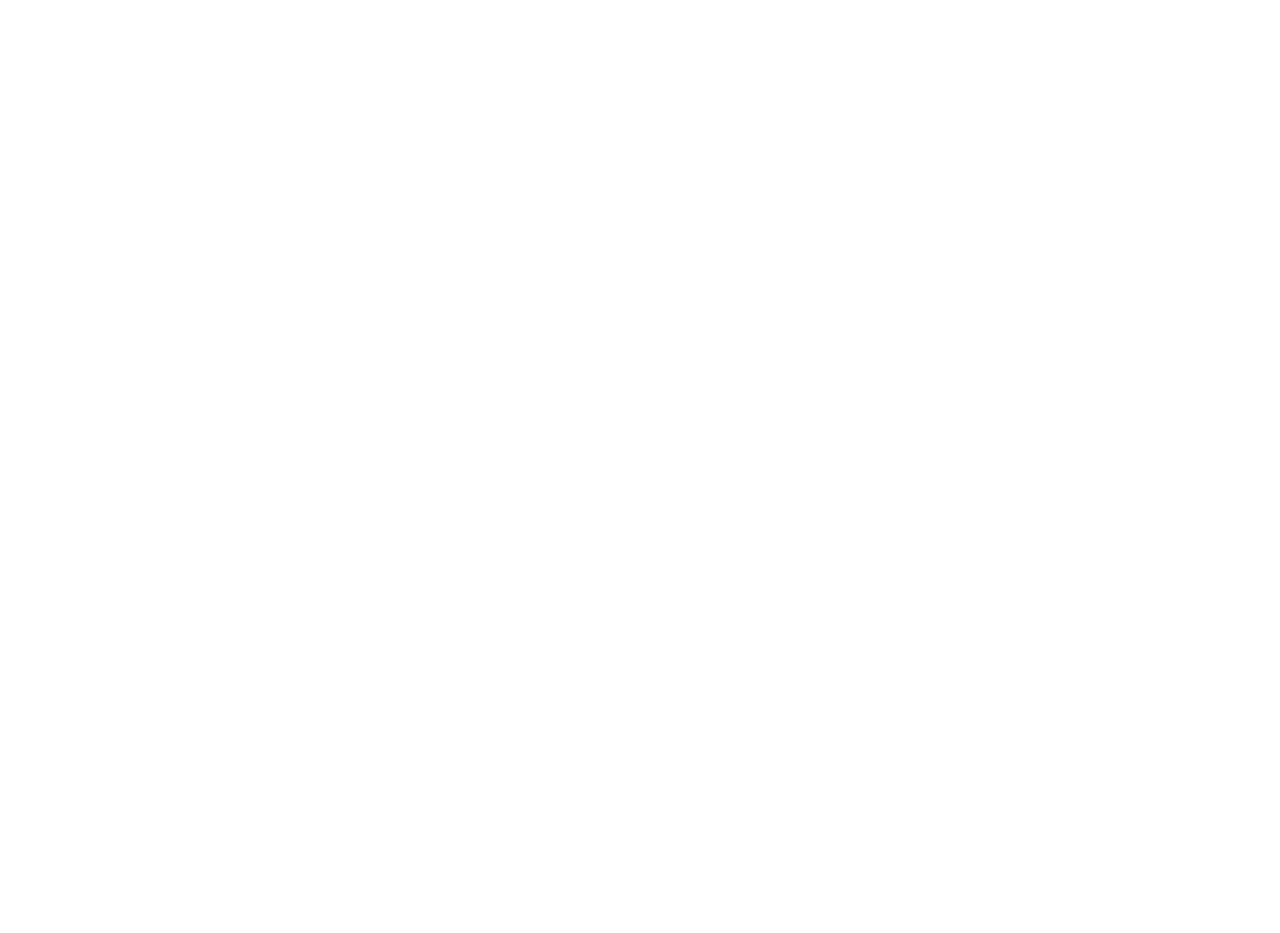
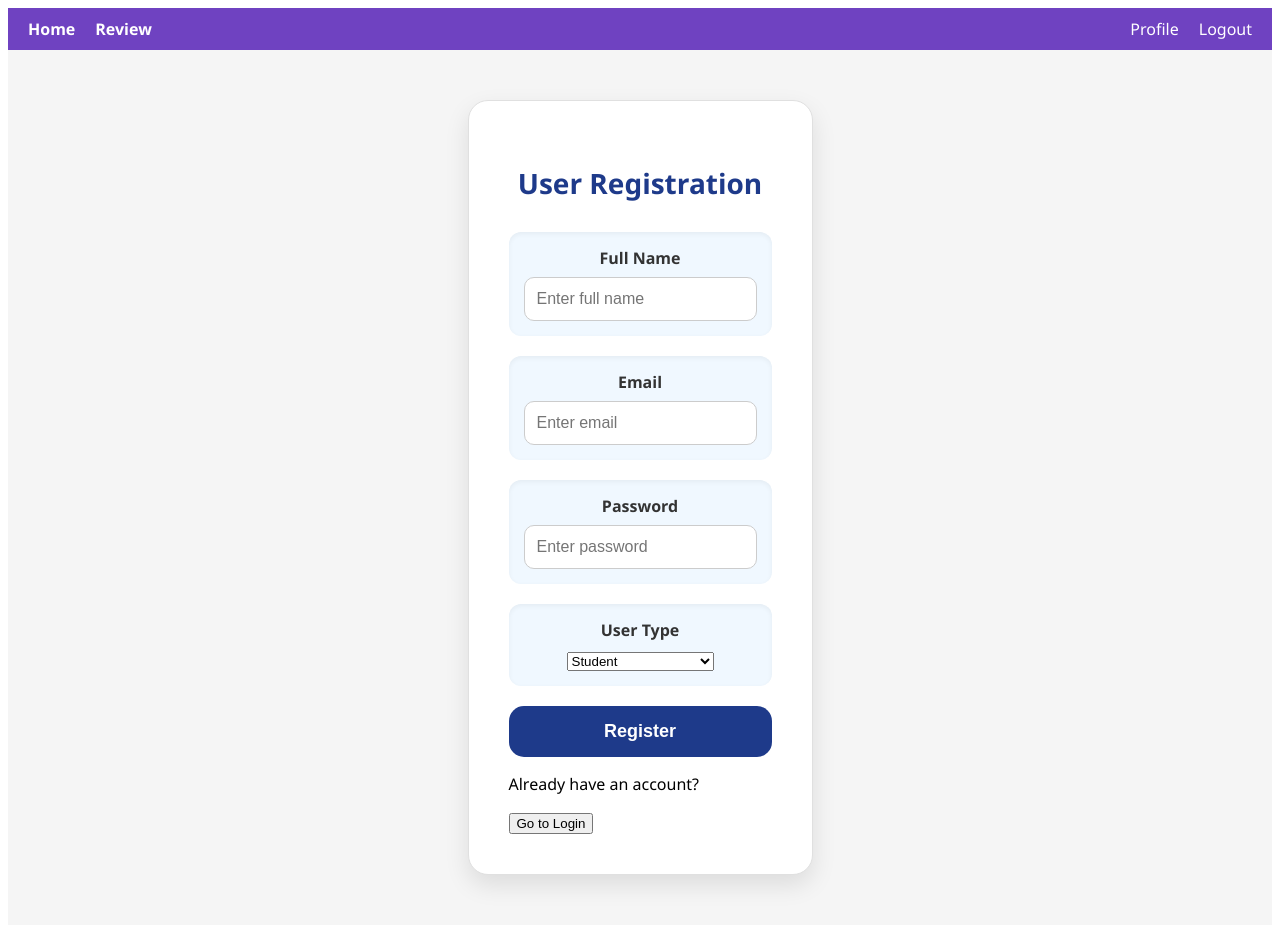
Before and after one commit to alexlehner3868/StudentVolunteerHoursManager-CloudProject, a React (Create React App) app in the folder frontend/: page /register in a window 1280 px wide. Before the commit this address had no page. Before the commit the page ends 800 px from the top, so only its background shows below. Built offline with nearby package versions, Linux system fonts and the light colour scheme.

Commit message:
registration page

```diff
--- a/frontend/src/App.js
+++ b/frontend/src/App.js
@@ -6,6 +6,7 @@
 import ForgotPassword from "./components/ForgotPassword";
 import SignUp from "./components/SignUp";
 import PasswordReset from "./components/PasswordReset";
+import RegisterForm from "./components/RegisterForm";
 // Hardcode user type for now
 const userType = 'student'; // or 'counsellor'
 
@@ -14,6 +15,7 @@
     <Router>
       <Routes>
         <Route path="/" element={<Login />} />
+        <Route path="/register" element={<RegisterForm />} />
         <Route path="/forgot-password" element={<ForgotPassword />} />
         <Route path="/password-reset" element={<PasswordReset />} />
         <Route path="/signup" element={<SignUp />} />
--- /dev/null
+++ b/frontend/src/components/RegisterForm.js
@@ -0,0 +1,153 @@
+import React, { useState } from "react";
+import { useNavigate } from "react-router-dom"; // <-- For redirecting (React Router)
+import NavBar from "./NavBar";
+import "./SubmissionForm.css"; // reuse same styling
+
+const RegisterForm = () => {
+  const [formData, setFormData] = useState({
+    fullname: "",
+    email: "",
+    password: "",
+    type: "student",
+  });
+
+  const [message, setMessage] = useState("");
+  const [isSubmitting, setIsSubmitting] = useState(false);
+  const navigate = useNavigate(); // <-- Used to programmatically navigate
+
+  const handleChange = (e) => {
+    const { name, value } = e.target;
+    setFormData((prev) => ({ ...prev, [name]: value }));
+  };
+
+  const handleSubmit = async (e) => {
+    e.preventDefault();
+    setMessage("");
+    setIsSubmitting(true);
+
+    try {
+      const res = await fetch("/api/register", {
+        method: "POST",
+        headers: { "Content-Type": "application/json" },
+        body: JSON.stringify(formData),
+      });
+
+      const result = await res.json();
+      if (res.ok) {
+        setMessage("✅ Registration successful!");
+
+        // TODO: When login page and endpoint exist, redirect like this:
+        // navigate("/login");
+
+        // For now, just clear form
+        setFormData({
+          fullname: "",
+          email: "",
+          password: "",
+          type: "student",
+        });
+      } else {
+        setMessage("❌ Error: " + (result.error || "Registration failed"));
+      }
+    } catch (err) {
+      console.error("Network error:", err);
+      setMessage("❌ Network error submitting form.");
+    } finally {
+      setIsSubmitting(false);
+    }
+  };
+
+  return (
+    <div className="page-container">
+      <NavBar />
+
+      <div className="form-card">
+        <h2>User Registration</h2>
+
+        <form onSubmit={handleSubmit}>
+          {/* Full name */}
+          <div className="form-section">
+            <label>Full Name</label>
+            <input
+              type="text"
+              name="fullname"
+              placeholder="Enter full name"
+              value={formData.fullname}
+              onChange={handleChange}
+              required
+            />
+          </div>
+
+          {/* Email */}
+          <div className="form-section">
+            <label>Email</label>
+            <input
+              type="email"
+              name="email"
+              placeholder="Enter email"
+              value={formData.email}
+              onChange={handleChange}
+              required
+            />
+          </div>
+
+          {/* Password */}
+          <div className="form-section">
+            <label>Password</label>
+            <input
+              type="password"
+              name="password"
+              placeholder="Enter password"
+              value={formData.password}
+              onChange={handleChange}
+              required
+            />
+          </div>
+
+          {/* Type dropdown */}
+          <div className="form-section">
+            <label>User Type</label>
+            <select
+              name="type"
+              value={formData.type}
+              onChange={handleChange}
+              required
+            >
+              <option value="student">Student</option>
+              <option value="guidance_counsellor">Guidance Counsellor</option>
+            </select>
+          </div>
+
+          {/* Submit button */}
+          <button type="submit" className="submit-btn" disabled={isSubmitting}>
+            {isSubmitting ? "Submitting..." : "Register"}
+          </button>
+        </form>
+
+        {message && (
+          <div
+            className={`message ${
+              message.startsWith("✅") ? "success" : "error"
+            }`}
+          >
+            {message}
+          </div>
+        )}
+
+        <div className="form-footer">
+            <p>Already have an account?</p>
+            <button
+                type="button"
+                className="link-button"
+                onClick={() => navigate("/login")}
+            >
+                Go to Login
+            </button>
+            </div>
+
+      </div>
+    </div>
+  );
+};
+
+export default RegisterForm;
```
Also changed, not shown: 2 other files (tests, documents, lock files or other folders).
